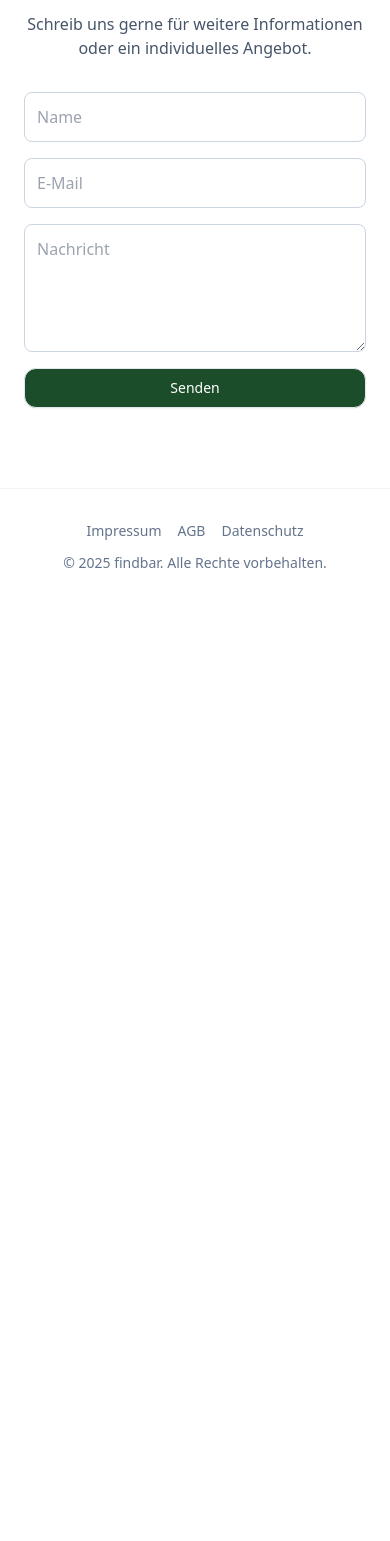
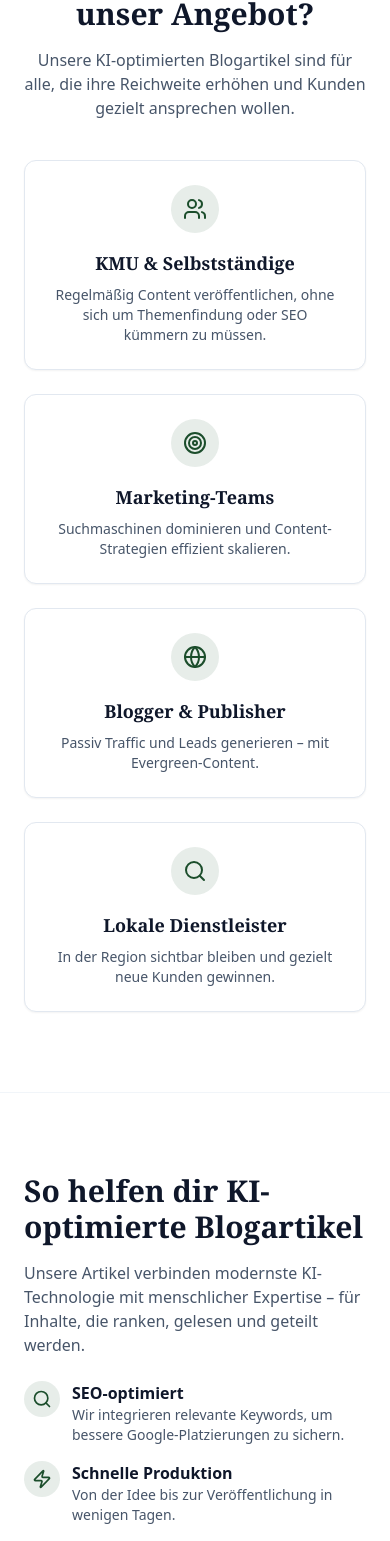
Before and after one commit to lennartnm/findbar_website, a Next.js app: page / in a window 390 px wide. Shown: the part 6648-8189 px from the top of the page. Before the commit the page ends 7253 px from the top, so only its background shows below. Built offline with nearby package versions, Linux system fonts and the light colour scheme.

Commit message:
Update page.tsx

```diff
--- a/src/app/page.tsx
+++ b/src/app/page.tsx
@@ -27,7 +27,7 @@ const RG600 = "#1b4d2b"; // Racing Green
 const RG300 = "#7ca98e";
 const serifClass = "font-serif";
 
-// Einheitlicher Container für Blog / Done4You / Pricing
+// Einheitlicher Container für Blog / Done4You / Pricing / weitere Sections
 const containerClass = "w-full max-w-6xl mx-auto px-6";
 
 // BENEFITS (laufen im Marquee)
@@ -221,7 +221,6 @@ function BenefitsMarquee() {
   );
 }
 
-
 /* ------------------------- BlogSection (mit Vorschaubild & SEO-Titeln) ------------------------ */
 function BlogSection() {
   return (
@@ -240,16 +239,19 @@ function BlogSection() {
               title: "Cabriowetter in Deutschland 2025 – Die schönsten Streckenempfehlungen",
               tease: "Entdecke die besten Cabrio-Routen in Deutschland: Von malerischen Küstenstraßen bis zu kurvigen Bergpassagen – perfekt für sonnige Tage.",
               image: "/Cabriotouren in Deutschland.png",
+              alt: "Cabrio auf panoramischer Landstraße bei gutem Wetter in Deutschland",
             },
             {
               title: "Küchenkauf 2025 – 7 Dinge, die du unbedingt beachten musst",
               tease: "Von der richtigen Planung bis zur Auswahl langlebiger Materialien: So kaufst du deine Traumküche und vermeidest teure Fehler.",
               image: "/Moderne Kueche.png",
+              alt: "Moderne Küche mit viel Tageslicht und Kücheninsel",
             },
             {
               title: "CNC Maschine mieten statt kaufen – Kosten senken & flexibel bleiben",
               tease: "Erfahre, wann sich CNC-Maschinen-Miete lohnt, welche Kostenfallen du vermeiden solltest und wie du den richtigen Anbieter findest.",
               image: "/CNC Maschine mieten.png",
+              alt: "Moderne CNC-Maschine in sauberer Werkstatt",
             },
           ].map((b, i) => (
             <article
@@ -260,8 +262,9 @@ function BlogSection() {
               <div className="aspect-[16/9] w-full overflow-hidden bg-slate-100">
                 <img
                   src={b.image}
-                  alt={b.title}
+                  alt={b.alt}
                   className="h-full w-full object-cover"
+                  loading="lazy"
                 />
               </div>
 
@@ -272,6 +275,7 @@ function BlogSection() {
                 <a
                   href="#"
                   className="mt-4 inline-flex items-center text-sm font-medium text-[#1b4d2b]"
+                  aria-label={`Beispiel ansehen: ${b.title}`}
                 >
                   Beispiel ansehen <ArrowRight className="ml-1 h-4 w-4" />
                 </a>
@@ -284,8 +288,7 @@ function BlogSection() {
   );
 }
 
-
-/* ---------------------- UnserZielSection ---------------------- */
+/* ---------------------- UnserZielSection (Done 4 You) ---------------------- */
 function UnserZielSection() {
   return (
     <section className="py-20">
@@ -352,8 +355,6 @@ function UnserZielSection() {
     </section>
   );
 }
-
-
 
 /* ------------------------ PreiseSection ----------------------- */
 function PreiseSection({ onOpenCalendly }: { onOpenCalendly: () => void }) {
@@ -456,8 +457,182 @@ function AblaufSection() {
   );
 }
 
+/* ---------------------- Identification Section ---------------------- */
+function IdentificationSection() {
+  const zielgruppen = [
+    {
+      title: "KMU & Selbstständige",
+      desc: "Regelmäßig Content veröffentlichen, ohne sich um Themenfindung oder SEO kümmern zu müssen.",
+      icon: Users,
+    },
+    {
+      title: "Marketing-Teams",
+      desc: "Suchmaschinen dominieren und Content-Strategien effizient skalieren.",
+      icon: Target,
+    },
+    {
+      title: "Blogger & Publisher",
+      desc: "Passiv Traffic und Leads generieren – mit Evergreen-Content.",
+      icon: Globe,
+    },
+    {
+      title: "Lokale Dienstleister",
+      desc: "In der Region sichtbar bleiben und gezielt neue Kunden gewinnen.",
+      icon: Search,
+    },
+  ];
 
+  return (
+    <section className="bg-white py-20 border-t border-slate-100">
+      <div className={containerClass}>
+        <h2 className={`text-3xl font-semibold text-center ${serifClass}`}>
+          An wen richtet sich unser Angebot?
+        </h2>
+        <p className="mt-4 text-center text-slate-600">
+          Unsere KI-optimierten Blogartikel sind für alle, die ihre Reichweite erhöhen und Kunden gezielt ansprechen wollen.
+        </p>
+        <div className="mt-10 grid grid-cols-1 gap-6 md:grid-cols-4">
+          {zielgruppen.map((z, i) => (
+            <div
+              key={i}
+              className="rounded-xl border border-slate-200 bg-white p-6 text-center shadow-sm hover:shadow-md transition-shadow"
+            >
+              <div className="mx-auto mb-4 flex h-12 w-12 items-center justify-center rounded-full bg-[#1b4d2b1A] text-[#1b4d2b]">
+                <z.icon className="h-6 w-6" />
+              </div>
+              <h3 className={`mb-2 text-lg font-semibold ${serifClass}`}>{z.title}</h3>
+              <p className="text-sm text-slate-600">{z.desc}</p>
+            </div>
+          ))}
+        </div>
+      </div>
+    </section>
+  );
+}
 
+/* ---------------------- So helfen dir KI-optimierte Blogartikel ---------------------- */
+function HowItHelpsSection() {
+  const vorteile = [
+    {
+      title: "SEO-optimiert",
+      desc: "Wir integrieren relevante Keywords, um bessere Google-Platzierungen zu sichern.",
+      icon: Search,
+    },
+    {
+      title: "Schnelle Produktion",
+      desc: "Von der Idee bis zur Veröffentlichung in wenigen Tagen.",
+      icon: Zap,
+    },
+    {
+      title: "Langfristiger Traffic",
+      desc: "Evergreen-Content sorgt für monatelangen, konstanten Besucherstrom.",
+      icon: TrendingUp,
+    },
+    {
+      title: "Branchenspezifisch",
+      desc: "Inhalte, die exakt zu deinem Geschäft und deiner Zielgruppe passen.",
+      icon: CheckCircle,
+    },
+  ];
+
+  return (
+    <section className="py-20 border-t border-slate-100">
+      <div className={containerClass}>
+        <div className="grid md:grid-cols-2 gap-12 items-center">
+          {/* Textseite */}
+          <div>
+            <h2 className={`text-3xl font-semibold ${serifClass}`}>
+              So helfen dir KI-optimierte Blogartikel
+            </h2>
+            <p className="mt-4 text-slate-600">
+              Unsere Artikel verbinden modernste KI-Technologie mit menschlicher Expertise – für Inhalte, die ranken, gelesen und geteilt werden.
+            </p>
+            <ul className="mt-6 space-y-4">
+              {vorteile.map((v, i) => (
+                <li key={i} className="flex items-start gap-3">
+                  <div className="rounded-full bg-[#1b4d2b1A] p-2 text-[#1b4d2b]">
+                    <v.icon className="h-5 w-5" />
+                  </div>
+                  <div>
+                    <h4 className="font-semibold">{v.title}</h4>
+                    <p className="text-sm text-slate-600">{v.desc}</p>
+                  </div>
+                </li>
+              ))}
+            </ul>
+          </div>
+
+          {/* Bildseite */}
+          <div className="relative w-full max-w-md mx-auto">
+            <div
+              className="absolute -inset-10 -z-10 blur-2xl"
+              style={{
+                background: `radial-gradient(60% 60% at 70% 30%, ${RG300}33 0%, transparent 60%)`,
+              }}
+            />
+            <img
+              src="/KI-Blogartikel-Darstellung.png"
+              alt="Darstellung von KI-optimierten Blogartikeln"
+              className="relative z-20 w-full rounded-xl shadow-lg"
+            />
+          </div>
+        </div>
+      </div>
+    </section>
+  );
+}
+
+/* ---------------------- FAQ Section ---------------------- */
+function FAQSection() {
+  const faqs = [
+    {
+      q: "Wie schnell sehe ich Ergebnisse?",
+      a: "Oft schon nach wenigen Wochen – Google braucht jedoch manchmal etwas länger, um neue Inhalte vollständig zu indexieren.",
+    },
+    {
+      q: "Muss ich selbst Themen recherchieren?",
+      a: "Nein. Wir übernehmen die komplette Themen- und Keyword-Recherche für dich.",
+    },
+    {
+      q: "Ist das auch für meine Branche geeignet?",
+      a: "Ja. Wir erstellen Inhalte für nahezu jede Branche – ob B2B, B2C oder Nischenmärkte.",
+    },
+    {
+      q: "Was passiert, wenn ich unzufrieden bin?",
+      a: "Wir passen die Inhalte nach deinem Feedback an, bis du zufrieden bist.",
+    },
+    {
+      q: "Wie funktioniert die Abrechnung?",
+      a: "Transparent, monatlich und jederzeit kündbar.",
+    },
+  ];
+
+  return (
+    <section className="bg-white py-20 border-t border-slate-100">
+      <div className={containerClass}>
+        <h2 className={`text-3xl font-semibold text-center ${serifClass}`}>
+          Häufige Fragen (FAQ)
+        </h2>
+        <div className="mt-10 space-y-4 max-w-3xl mx-auto">
+          {faqs.map((f, i) => (
+            <details
+              key={i}
+              className="group rounded-lg border border-slate-200 bg-white p-5 shadow-sm"
+            >
+              <summary className="flex cursor-pointer items-center justify-between font-medium">
+                {f.q}
+                <span className="ml-4 transition-transform group-open:rotate-180">
+                  <ArrowRight className="h-4 w-4 text-slate-500" />
+                </span>
+              </summary>
+              <p className="mt-3 text-sm text-slate-600">{f.a}</p>
+            </details>
+          ))}
+        </div>
+      </div>
+    </section>
+  );
+}
 
 /* ----------------------- KontaktSection ----------------------- */
 function KontaktSection() {
@@ -494,6 +669,9 @@ export default function FindbarPage() {
       <UnserZielSection />
       <PreiseSection onOpenCalendly={() => setCalOpen(true)} />
       <AblaufSection />
+      <IdentificationSection />
+      <HowItHelpsSection />
+      <FAQSection />
       <KontaktSection />
 
       <footer className="border-t border-slate-100 py-8 text-center text-sm text-slate-500">
```
